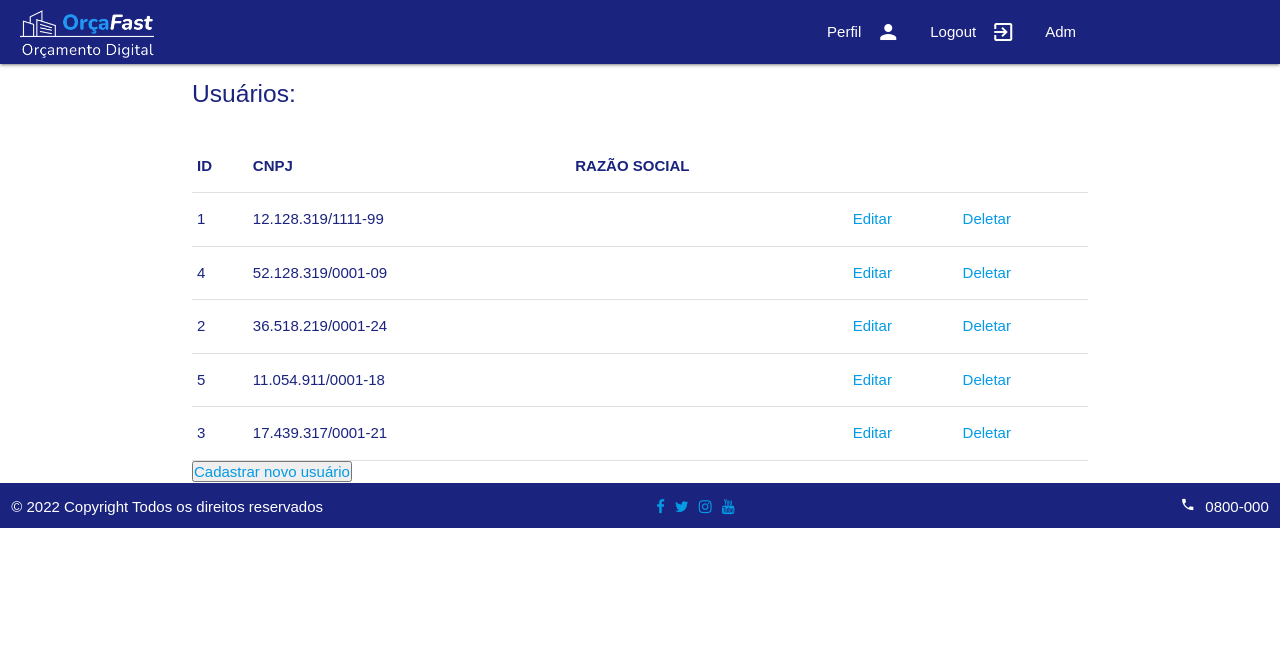
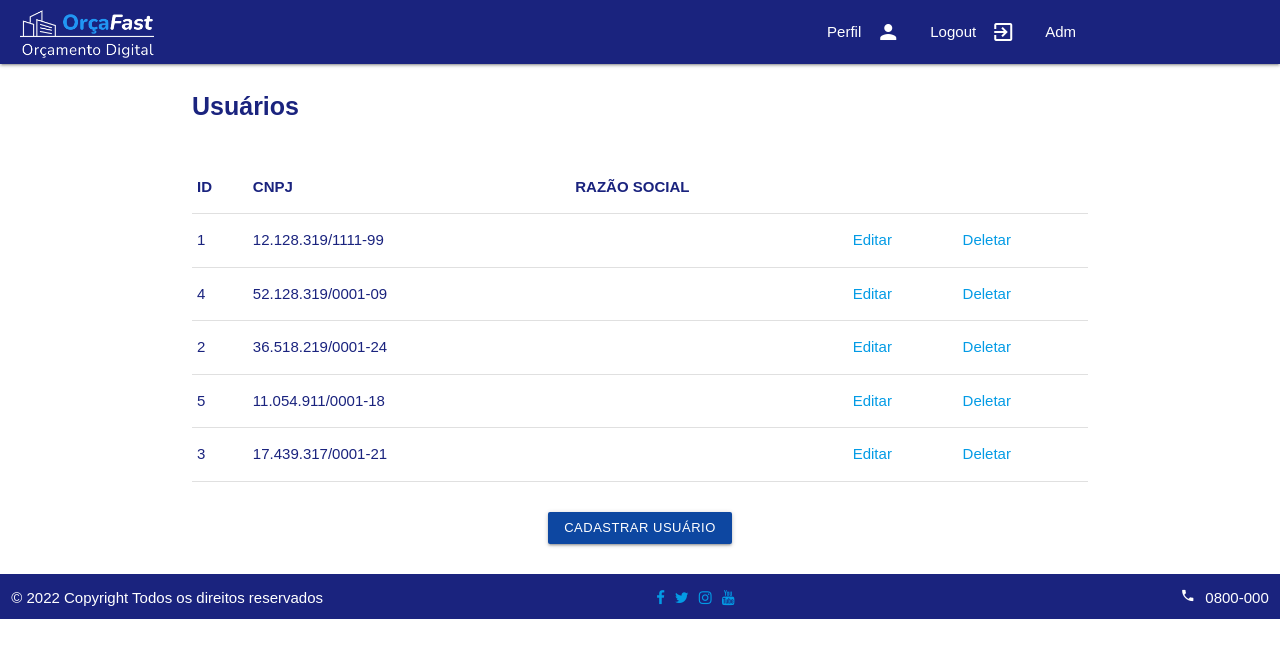
Before and after one commit to gustavomghisi7/OrcaFast, an Angular app: page /adm in a window 1280 px wide. Shown: the top 658 px of the page. Built offline with nearby package versions, Linux system fonts and the light colour scheme; data requests are answered from the project's data file.

Commit message:
ajuste titulo e botão na página adm

```diff
--- a/src/app/pages/adm/adm.component.css
+++ b/src/app/pages/adm/adm.component.css
@@ -0,0 +1,4 @@
+.bntAdm {
+    text-align: center;
+    margin: 30px 0 30px
+}
--- a/src/app/pages/adm/adm.component.html
+++ b/src/app/pages/adm/adm.component.html
@@ -1,9 +1,9 @@
 <app-header></app-header>
 
 <main class="container">
+  <router-outlet></router-outlet>
 
-  <router-outlet></router-outlet>
-  <h5>Usuários:</h5>
+  <h3 class="h3-indigo">Usuários</h3>
   <br />
 
   <table>
@@ -25,7 +25,14 @@
       </tr>
     </tbody>
   </table>
-  <button><a routerLink="/cadastro">Cadastrar novo usuário</a></button>
+  <div class="col s12 m6 bntAdm">
+    <a
+      routerLink="/cadastro"
+      class="waves-effect waves-light btn-small blue darken-4"
+    >
+      Cadastrar Usuário
+    </a>
+  </div>
 </main>
 
 <app-footer></app-footer>
```
